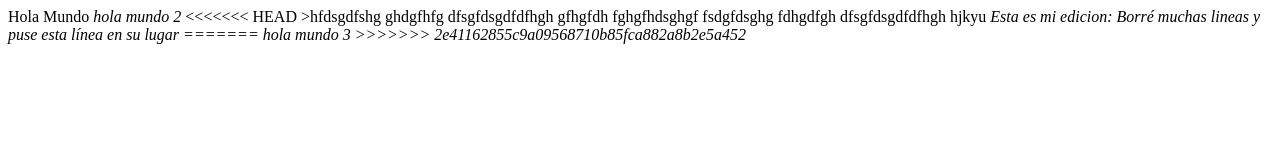
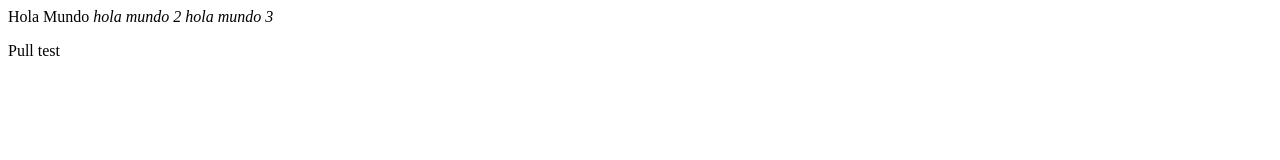
Before and after one commit to CristianJ/cursoGit, a plain HTML site: page index.html in a window 1280 px wide. Drawn offline with Linux system fonts and the light colour scheme.

Commit message:
Update index.html
cambiso al index

```diff
--- a/index.html
+++ b/index.html
@@ -2,27 +2,8 @@
     <body>
         <a>Hola Mundo</a>
         <i>hola mundo 2</i>
-<<<<<<< HEAD
-        >hfdsgdfshg
-        ghdgfhfg
-        dfsgfdsgdfdfhgh
-
-        gfhgfdh
-        fghgfhdsghgf
-
-
-        fsdgfdsghg
-
-        fdhgdfgh
-        dfsgfdsgdfdfhgh
-
-        hjkyu
-        <i>
-            Esta es mi edicion: Borré muchas lineas y puse esta línea en su lugar
-=======
         <i>hola mundo 3</i>
-
->>>>>>> 2e41162855c9a09568710b85fca882a8b2e5a452
+        <p>Pull test </p>
         </i>
     </body>
 </html>
```
